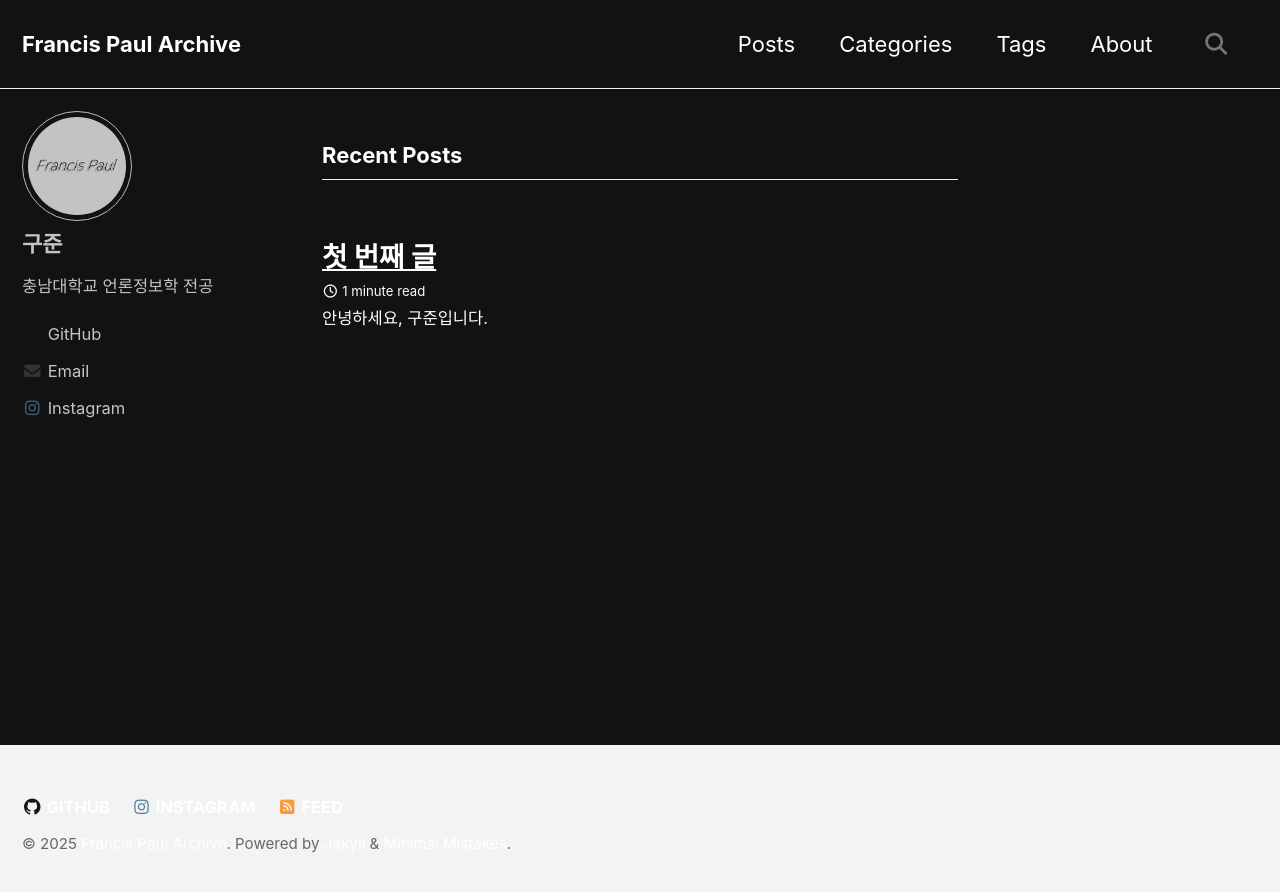
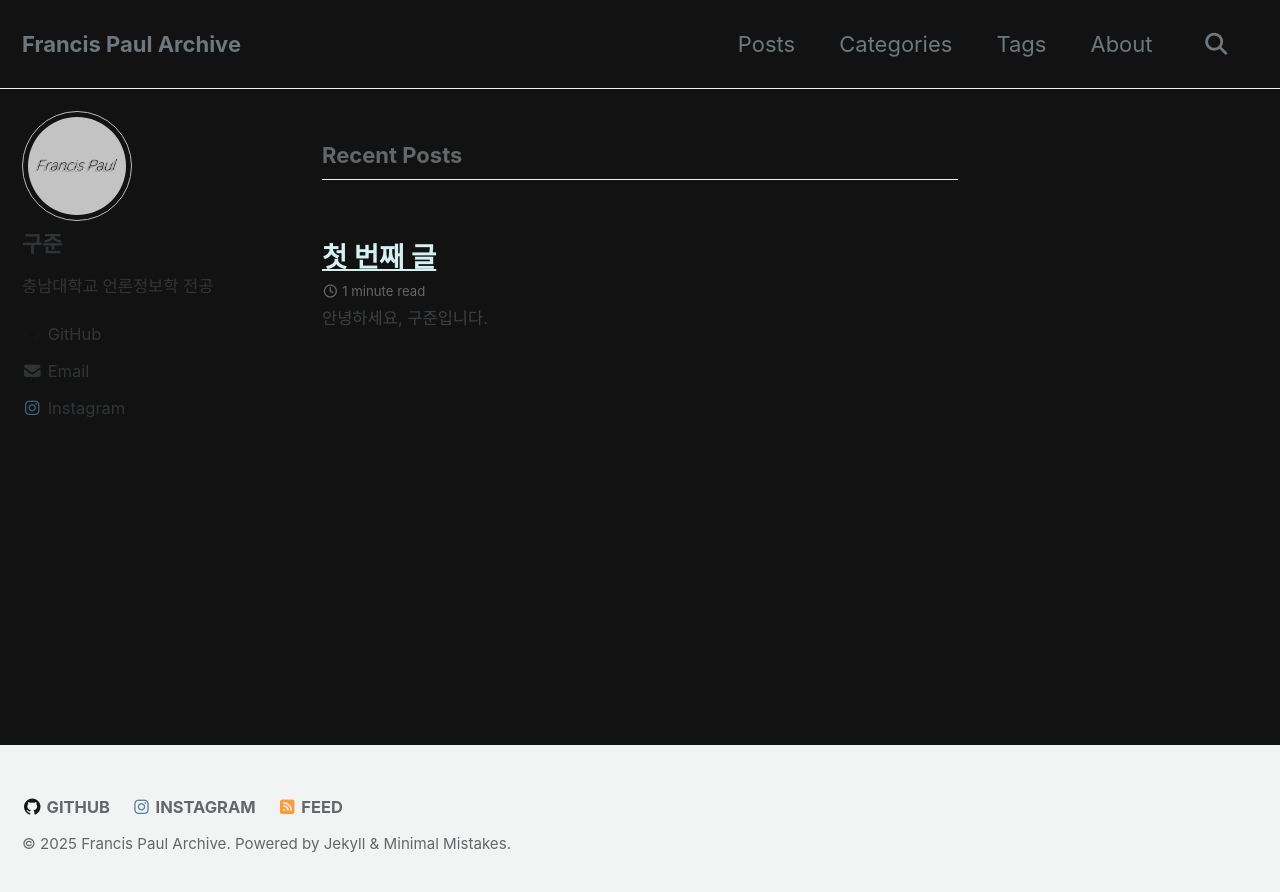
Before and after one commit to Francis-Paul-0109/Francis-Paul-0109.github.io, a Jekyll site: the page built from index.html, in a window 1280 px wide. Shown: the top 892 px of the page. Built offline with Jekyll 4.4.1, drawn with Linux system fonts in a browser that asks for light colours; cached includes are drawn as plain includes; the list of posts is cut into pages by our own code.

Commit message:
Update _dark.scss

```diff
--- a/_sass/minimal-mistakes/skins/_dark.scss
+++ b/_sass/minimal-mistakes/skins/_dark.scss
@@ -1,5 +1,5 @@
 // ------------------------------
-// Minimal Mistakes 블랙톤 SCSS (완전 흰색 텍스트 + 하늘색 강조)
+// Minimal Mistakes 블랙톤 SCSS (완전 하얀 텍스트 + 하늘 강조 + 푸터 수정)
 // ------------------------------
 
 // 전체 배경
@@ -12,8 +12,8 @@ $heading-color: #ffffff;
 $blockquote-color: #ffffff;
 
 // 링크 색상
-$link-color: #ffffff;
-$link-hover-color: #ff9800;
+$link-color: #D4F0F0;        // 강조 하늘색
+$link-hover-color: #ffffff;   // 흰색으로 호버 시 반전
 
 // 헤더/네비게이션
 $header-background: #121212;
@@ -22,14 +22,14 @@ $header-text-color: #ffffff;
 // 사이드바
 $sidebar-background: #121212;
 $sidebar-text-color: #ffffff;
-$sidebar-link-color: #ffffff;
-$sidebar-link-hover-color: #ff9800;
+$sidebar-link-color: #D4F0F0;
+$sidebar-link-hover-color: #ffffff;
 
 // 푸터
-$footer-background: #121212;
-$footer-text-color: #ffffff;
-$footer-link-color: #ffffff;
-$footer-link-hover-color: #ff9800;
+$footer-background: #ECEAE4;   // 연한 크림색
+$footer-text-color: #333333;   // 진한 회색 글씨
+$footer-link-color: #007B8A;   // 진한 하늘색
+$footer-link-hover-color: #D4F0F0; // 마우스 오버 시 강조 하늘색
 
 // 코드 블록
 $code-background: #1e1e1e;
@@ -47,17 +47,3 @@ $table-row-text-color: #ffffff;
 
 // 강조/하이라이트
 $accent-color: #D4F0F0;
-
-// ==============================
-// 글씨 색 강제 적용
-// ==============================
-body,
-body a,
-h1, h2, h3, h4, h5, h6,
-p, li, blockquote,
-td, th, code, pre,
-.site-title, .site-description,
-.sidebar a, .footer a,
-.search-toggle, .search-form input, .search-form button {
-  color: #ffffff !important;
-}
```
